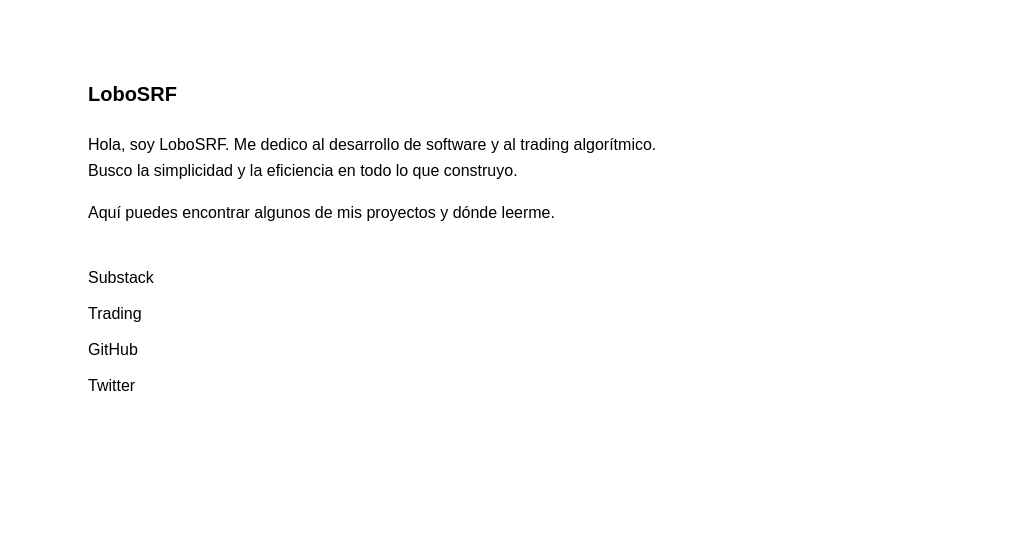
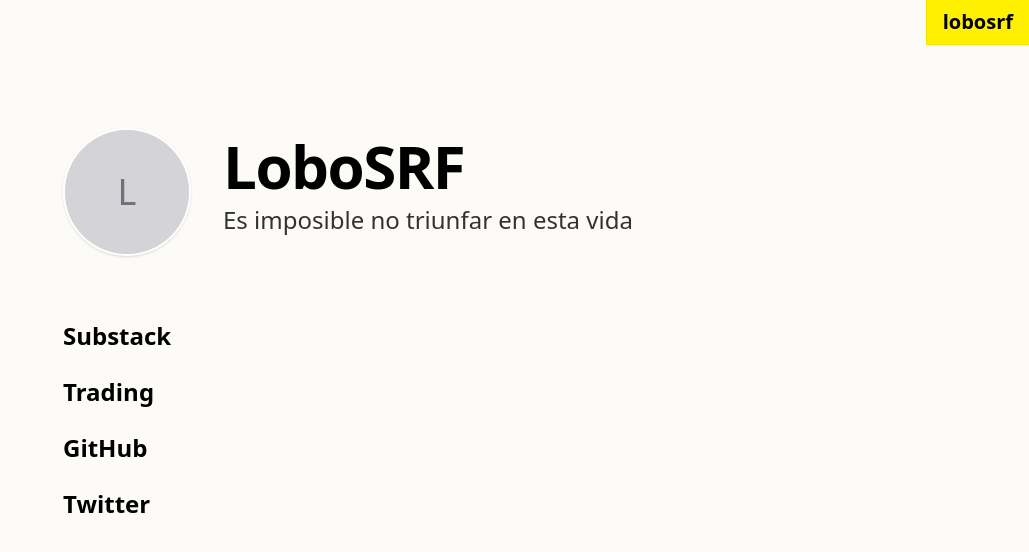
Before and after one commit to Lobosrf/My-web, a Next.js app: page / in a window 1280 px wide. Shown: the top 552 px of the page, without its empty margins (251-1280 px from the left). Built offline with nearby package versions, Linux system fonts and the light colour scheme.

Commit message:
estilo final mongemalo

```diff
--- a/app/globals.css
+++ b/app/globals.css
@@ -1,7 +1,7 @@
 @import "tailwindcss";
 
 :root {
-  --background: #ffffff;
+  --background: #FDFBF7;
   --foreground: #000000;
 }
 
--- a/app/page.tsx
+++ b/app/page.tsx
@@ -2,25 +2,42 @@ import Image from "next/image";
 
 export default function Home() {
   return (
-    <main className="max-w-[650px] mx-auto px-6 py-20">
-      <h1 className="text-xl font-bold mb-6">LoboSRF</h1>
-
-      <div className="mb-10 text-base leading-relaxed">
-        <p className="mb-4">
-          Hola, soy LoboSRF. Me dedico al desarrollo de software y al trading algorítmico.
-          Busco la simplicidad y la eficiencia en todo lo que construyo.
-        </p>
-        <p>
-          Aquí puedes encontrar algunos de mis proyectos y dónde leerme.
-        </p>
+    <main className="max-w-[700px] mx-auto px-6 py-24 md:py-32 relative font-sans">
+      {/* Top Right Logo Tag */}
+      <div className="fixed top-0 right-0 bg-[#FFF000] px-4 py-2 font-bold text-lg md:text-xl border-b border-l border-black/5 z-50">
+        lobosrf
       </div>
 
-      <div className="flex flex-col gap-3">
+      {/* Header Section */}
+      <div className="flex flex-col md:flex-row items-center md:items-start gap-8 mb-16">
+        <div className="shrink-0">
+          <div className="w-32 h-32 rounded-full overflow-hidden bg-gray-200 border-2 border-white shadow-sm">
+            {/* Placeholder for profile image - using next.svg for now if no custom image available,
+                 but ideally this should be a real profile pic.
+                 Using a simple div color fallback if image fails or isn't desired. */}
+            <div className="w-full h-full bg-zinc-300 flex items-center justify-center text-zinc-500">
+              <span className="text-4xl">L</span>
+            </div>
+          </div>
+        </div>
+
+        <div className="text-center md:text-left pt-2">
+          <h1 className="text-5xl md:text-6xl font-black tracking-tight mb-2 text-black">
+            LoboSRF
+          </h1>
+          <p className="text-xl md:text-2xl font-medium text-black/80">
+            Es imposible no triunfar en esta vida
+          </p>
+        </div>
+      </div>
+
+      {/* Links Section */}
+      <div className="flex flex-col gap-6 text-xl md:text-2xl font-semibold text-black">
         <a
           href="https://substack.com"
           target="_blank"
           rel="noopener noreferrer"
-          className="hover:underline underline-offset-4 decoration-1"
+          className="hover:underline underline-offset-4 decoration-2 decoration-black/30 transition-all"
         >
           Substack
         </a>
@@ -28,7 +45,7 @@ export default function Home() {
           href="#"
           target="_blank"
           rel="noopener noreferrer"
-          className="hover:underline underline-offset-4 decoration-1"
+          className="hover:underline underline-offset-4 decoration-2 decoration-black/30 transition-all"
         >
           Trading
         </a>
@@ -36,7 +53,7 @@ export default function Home() {
           href="https://github.com"
           target="_blank"
           rel="noopener noreferrer"
-          className="hover:underline underline-offset-4 decoration-1"
+          className="hover:underline underline-offset-4 decoration-2 decoration-black/30 transition-all"
         >
           GitHub
         </a>
@@ -44,7 +61,7 @@ export default function Home() {
           href="https://twitter.com"
           target="_blank"
           rel="noopener noreferrer"
-          className="hover:underline underline-offset-4 decoration-1"
+          className="hover:underline underline-offset-4 decoration-2 decoration-black/30 transition-all"
         >
           Twitter
         </a>
```
